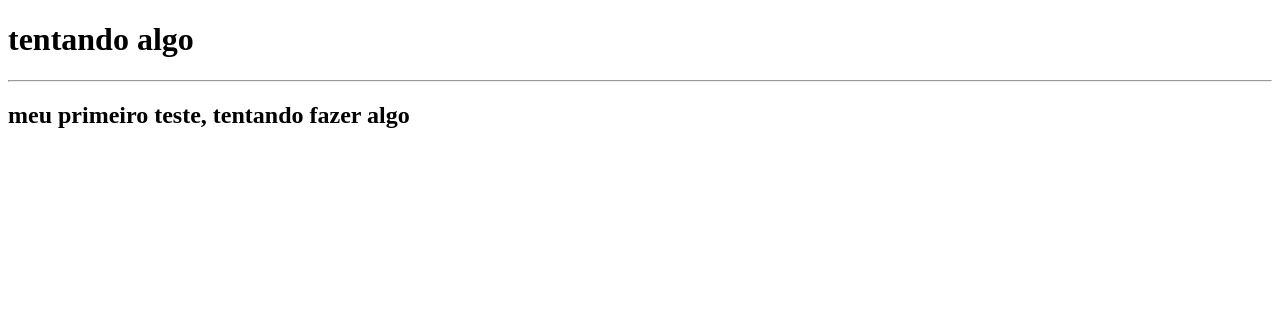
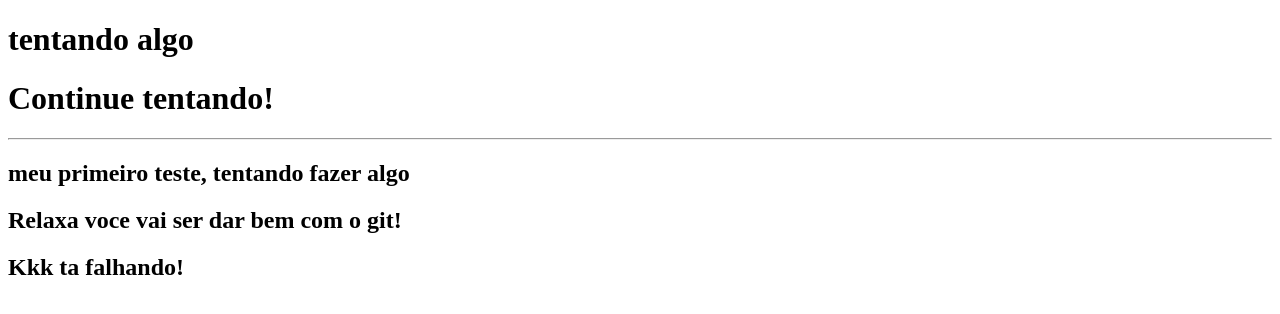
Before and after one commit to Mel013/Topicos-especiais-fatec, a plain HTML site: page index.html in a window 1280 px wide. Drawn offline with Linux system fonts and the light colour scheme.

Commit message:
Segundo commit

```diff
--- a/index.html
+++ b/index.html
@@ -8,7 +8,10 @@
 </head>
 <body>
     <h1> tentando algo</h1>
+    <h1>Continue tentando!</h1>
     <hr />
     <h2> meu primeiro teste, tentando fazer algo</h2>
+    <h2>Relaxa voce vai ser dar bem com o git!</h2>
+    <h2>Kkk ta falhando!</h2>
 </body>
 </html>
```
